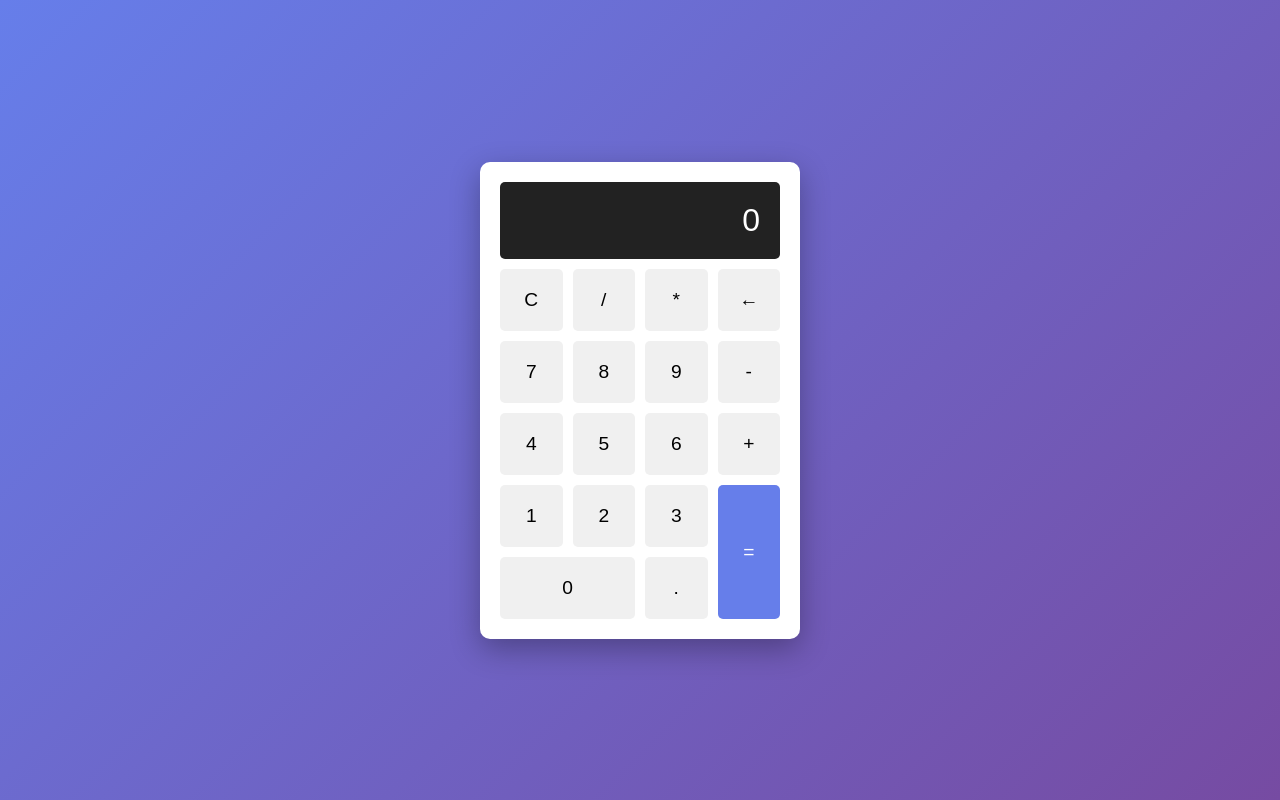
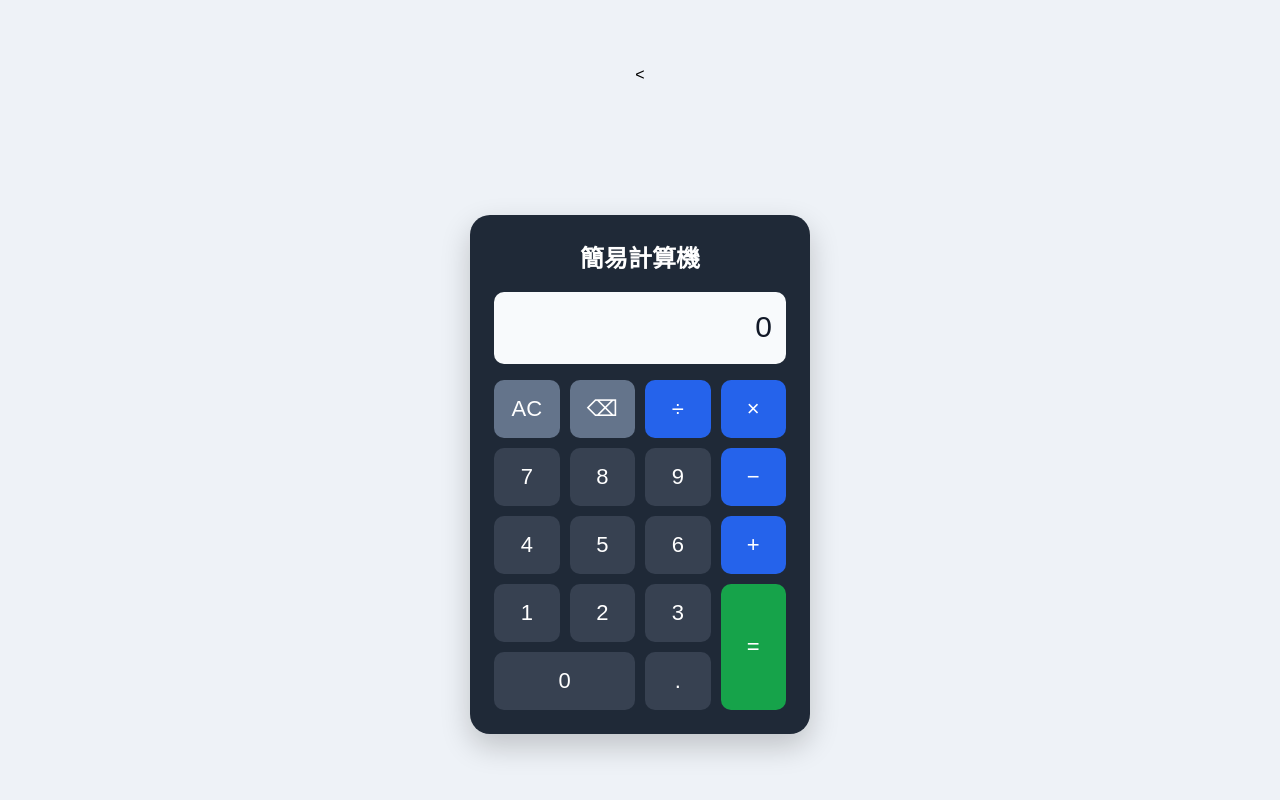
Before and after one commit to yzhiqi86-hub/calculator-app, a plain HTML site: page index.html in a window 1280 px wide. Drawn offline with Linux system fonts and the light colour scheme.

Commit message:
Add calculator interface

```diff
--- a/index.html
+++ b/index.html
@@ -1,5 +1,5 @@
-<!DOCTYPE html>
-<html lang="zh-TW">
+<<!DOCTYPE html>
+<html lang="zh-Hant">
 <head>
   <meta charset="UTF-8">
   <meta name="viewport" content="width=device-width, initial-scale=1.0">
@@ -7,33 +7,36 @@
   <link rel="stylesheet" href="style.css">
 </head>
 <body>
-	<div class="calculator">
-		<div class="display" id="display">0</div>
+  <main class="calculator">
+    <h1>簡易計算機</h1>
+    <div id="display" class="display">0</div>
+
     <div class="buttons">
-			<button onclick="clearDisplay()">C</button>
-			<button onclick="appendToDisplay('/')">/</button>
-			<button onclick="appendToDisplay('*')">*</button>
-			<button onclick="deleteLast()">←</button>
+      <button class="function" onclick="clearDisplay()">AC</button>
+      <button class="function" onclick="deleteLast()">⌫</button>
+      <button class="operator" onclick="appendToDisplay('/')">÷</button>
+      <button class="operator" onclick="appendToDisplay('*')">×</button>
 
       <button onclick="appendToDisplay('7')">7</button>
       <button onclick="appendToDisplay('8')">8</button>
       <button onclick="appendToDisplay('9')">9</button>
-			<button onclick="appendToDisplay('-')">-</button>
+      <button class="operator" onclick="appendToDisplay('-')">−</button>
 
       <button onclick="appendToDisplay('4')">4</button>
       <button onclick="appendToDisplay('5')">5</button>
       <button onclick="appendToDisplay('6')">6</button>
-			<button onclick="appendToDisplay('+')">+</button>
+      <button class="operator" onclick="appendToDisplay('+')">+</button>
 
       <button onclick="appendToDisplay('1')">1</button>
       <button onclick="appendToDisplay('2')">2</button>
       <button onclick="appendToDisplay('3')">3</button>
-			<button onclick="calculate()" class="equals">=</button>
+      <button class="equals" onclick="calculate()">=</button>
 
-			<button onclick="appendToDisplay('0')" class="zero">0</button>
+      <button class="zero" onclick="appendToDisplay('0')">0</button>
       <button onclick="appendToDisplay('.')">.</button>
     </div>
-	</div>
+  </main>
+
   <script src="script.js"></script>
 </body>
 </html>
--- a/script.js
+++ b/script.js
@@ -1,43 +1,45 @@
-let display = document.getElementById('display');
-let currentInput = '0';
-
-function updateDisplay() {
-	display.textContent = currentInput;
-}
+const display = document.getElementById("display");
 
 function appendToDisplay(value) {
-	if (currentInput === '0' && value !== '.') {
-		currentInput = value;
-	} else {
-		currentInput += value;
-	}
-	updateDisplay();
+  if (display.textContent === "0" || display.textContent === "錯誤") {
+    display.textContent = value;
+  } else {
+    display.textContent += value;
+  }
 }
 
 function clearDisplay() {
-	currentInput = '0';
-	updateDisplay();
+  display.textContent = "0";
 }
 
 function deleteLast() {
-	if (currentInput.length > 1) {
-		currentInput = currentInput.slice(0, -1);
-	} else {
-		currentInput = '0';
-	}
-	updateDisplay();
+  if (display.textContent === "錯誤") {
+    clearDisplay();
+    return;
+  }
+
+  display.textContent = display.textContent.slice(0, -1) || "0";
 }
 
 function calculate() {
-	try {
-		currentInput = eval(currentInput).toString();
-		updateDisplay();
-	} catch (error) {
-		currentInput = 'Error';
-		updateDisplay();
-		setTimeout(() => {
-			currentInput = '0';
-			updateDisplay();
-		}, 1500);
-	}
+  const expression = display.textContent;
+
+  // 只允許數字、小數點和基本四則運算符號
+  if (!/^[0-9+\-*/.]+$/.test(expression)) {
+    display.textContent = "錯誤";
+    return;
+  }
+
+  try {
+    const result = Function('"use strict"; return (' + expression + ')')();
+
+    if (!Number.isFinite(result)) {
+      display.textContent = "錯誤";
+      return;
+    }
+
+    display.textContent = Number(result.toPrecision(10)).toString();
+  } catch {
+    display.textContent = "錯誤";
+  }
 }
--- a/style.css
+++ b/style.css
@@ -1,36 +1,42 @@
 * {
-	margin: 0;
-	padding: 0;
   box-sizing: border-box;
 }
 
 body {
-	display: flex;
-	justify-content: center;
-	align-items: center;
   min-height: 100vh;
-	background: linear-gradient(135deg, #667eea 0%, #764ba2 100%);
-	font-family: 'Arial', sans-serif;
+  margin: 0;
+  display: grid;
+  place-items: center;
+  background: #eef2f7;
+  font-family: Arial, "Microsoft JhengHei", sans-serif;
 }
 
 .calculator {
-	background: white;
-	padding: 20px;
-	border-radius: 10px;
-	box-shadow: 0 10px 30px rgba(0, 0, 0, 0.3);
-	width: 320px;
+  width: min(340px, 92vw);
+  padding: 24px;
+  border-radius: 20px;
+  background: #1f2937;
+  box-shadow: 0 12px 30px #0003;
+}
+
+h1 {
+  margin: 0 0 18px;
+  color: white;
+  text-align: center;
+  font-size: 24px;
 }
 
 .display {
-	background: #222;
-	color: #fff;
-	font-size: 2em;
-	padding: 20px;
+  min-height: 72px;
+  margin-bottom: 16px;
+  padding: 18px 14px;
+  overflow: hidden;
+  border-radius: 10px;
+  background: #f8fafc;
+  color: #111827;
   text-align: right;
-	border-radius: 5px;
-	margin-bottom: 10px;
-	min-height: 60px;
-	word-wrap: break-word;
+  font-size: 30px;
+  overflow-wrap: anywhere;
 }
 
 .buttons {
@@ -40,33 +46,32 @@ body {
 }
 
 button {
-	padding: 20px;
-	font-size: 1.2em;
-	border: none;
-	background: #f0f0f0;
-	border-radius: 5px;
+  min-height: 58px;
+  border: 0;
+  border-radius: 10px;
+  background: #374151;
+  color: white;
+  font-size: 22px;
   cursor: pointer;
-	transition: all 0.3s;
 }
 
 button:hover {
-	background: #e0e0e0;
+  background: #4b5563;
 }
 
-button:active {
-	transform: scale(0.95);
+button.function {
+  background: #64748b;
 }
 
-.equals {
-	background: #667eea;
-	color: white;
-	grid-row: span 2;
+button.operator {
+  background: #2563eb;
 }
 
-.equals:hover {
-	background: #5568d3;
+button.equals {
+  grid-row: span 2;
+  background: #16a34a;
 }
 
-.zero {
+button.zero {
   grid-column: span 2;
 }
```
Lines whose indentation alone changed are shown as unchanged.
